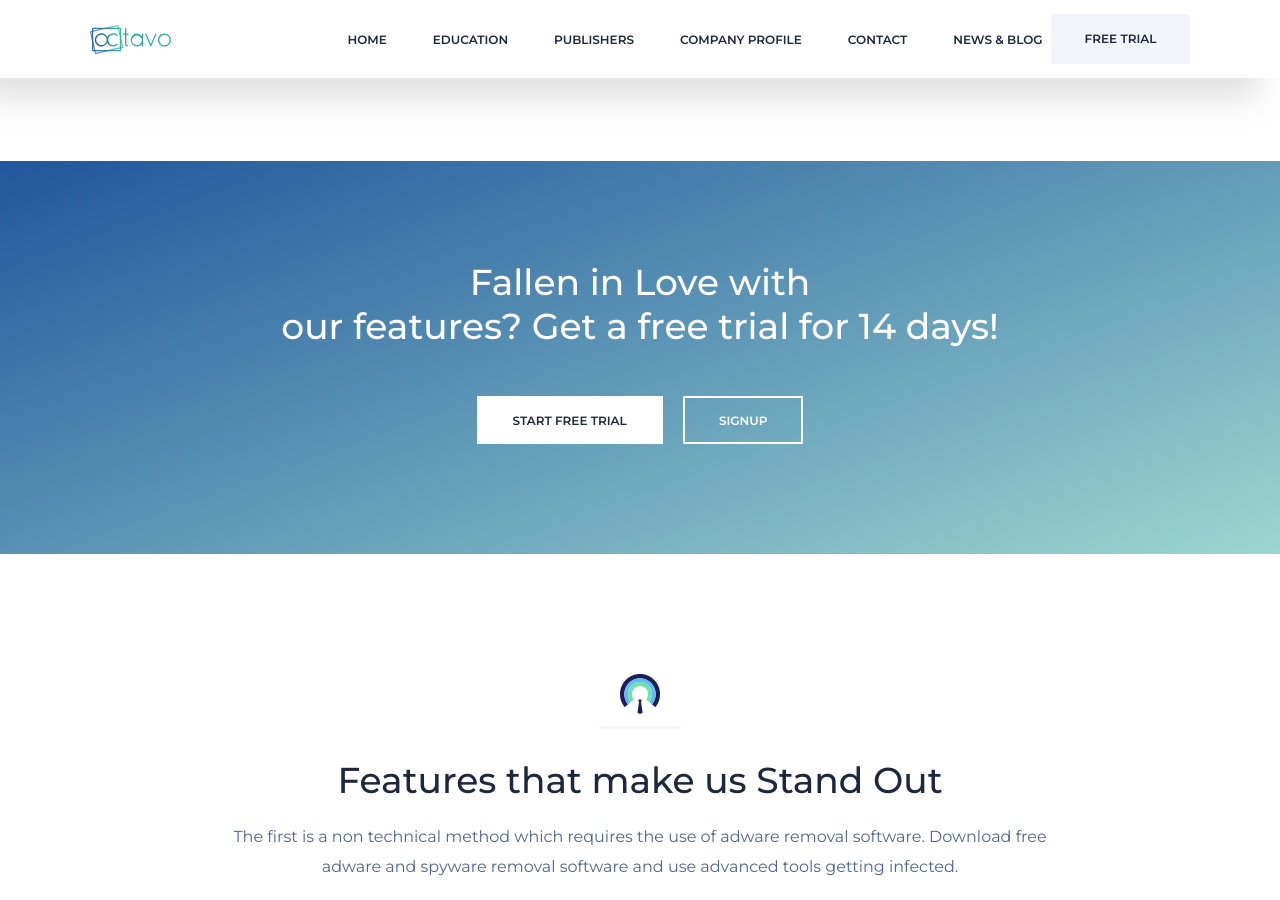
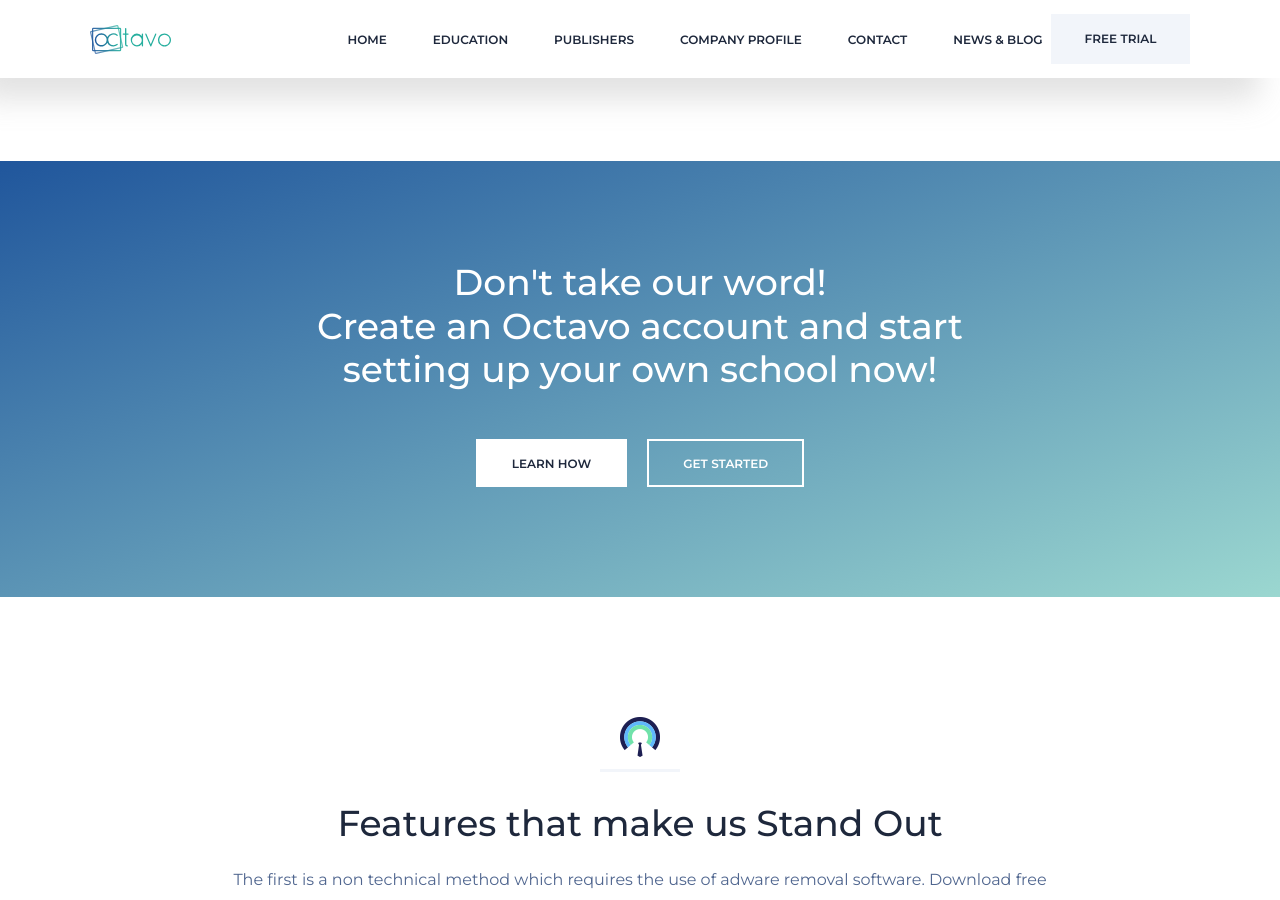
Before and after one commit to jurgencalleja/octavo.education, a Jekyll site: the page built from features.html, in a window 1280 px wide and 900 px high, scrolled down 1015 px. Built offline with Jekyll 4.4.1, drawn with Linux system fonts in a browser that asks for light colours.

Commit message:
Update CTA Section

```diff
--- a/_config.yml
+++ b/_config.yml
@@ -236,11 +236,11 @@
 ####################################
 ######    cta Section      ######
 ####################################
-cta_title: 'Fallen in Love with <br> our features? Get a free trial for 14 days!'
+cta_title: "Don't take our word!<br> Create an Octavo account and start setting up your own school now!"
 cta_btn_link_one: '#'
-cta_btn_text_one: 'Start free trial'
+cta_btn_text_one: 'Learn How'
 cta_btn_link_two: '#'
-cta_btn_text_two: 'Signup'
+cta_btn_text_two: 'Get Started'
 
 ####################################
 ######    Removed     ######
```
